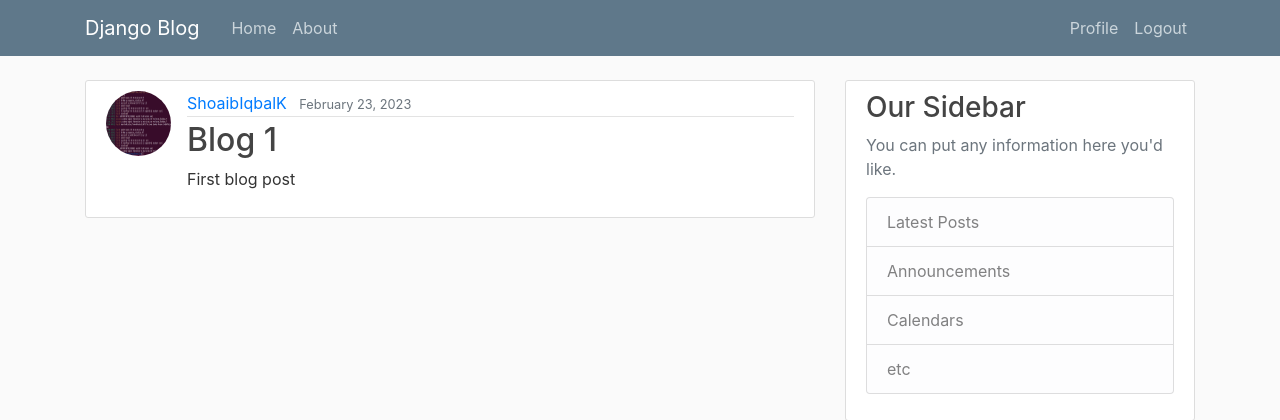
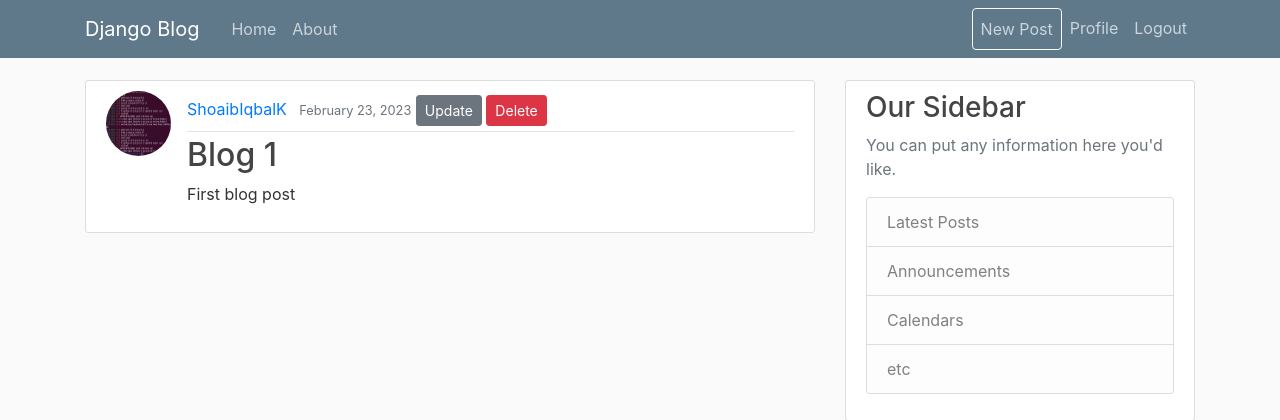
Before and after one commit to shoaibiqbalk/django_blog, a Django app: page /post/1/ in a window 1280 px wide. Shown: the top 420 px of the page. Run offline with Django 4.2, Linux system fonts and the light colour scheme; a user stored in the database is signed in; data comes from the database, SQL or seed files in the repository; some libraries are stand-ins or nearby versions.

Commit message:
Buttons added

```diff
--- a/blog/templates/blog/base.html
+++ b/blog/templates/blog/base.html
@@ -34,6 +34,7 @@
             <!-- Navbar Right Side -->
             <div class="navbar-nav">
               {% if user.is_authenticated %}
+                <a class="nav-item nav-link btn btn-outline-light" href="{% url 'post-create' %}">New Post</a>
                 <a class="nav-item nav-link" href="{% url 'profile' %}">Profile</a>
                 <a class="nav-item nav-link" href="{% url 'logout' %}">Logout</a>
               {% else %}
--- a/blog/templates/blog/post_detail.html
+++ b/blog/templates/blog/post_detail.html
@@ -6,6 +6,10 @@
             <div class="article-metadata">
                 <a class="mr-2" href="#">{{ object.author }}</a>
                 <small class="text-muted">{{ object.date_posted|date:"F d, Y" }}</small>
+                {% if object.author == user %}
+                    <a class=" btn btn-secondary btn-sm mt-1 mb-1" href="{% url 'post-update' object.id %}">Update</a>
+                    <a class=" btn btn-danger btn-sm mt-1 mb-1" href="{% url 'post-delete' object.id %}">Delete</a>
+                {% endif %}
             </div>
             <h2 class="article-title">{{ object.title }}</h2>
             <p class="article-content">{{ object.content }}</p>
```
